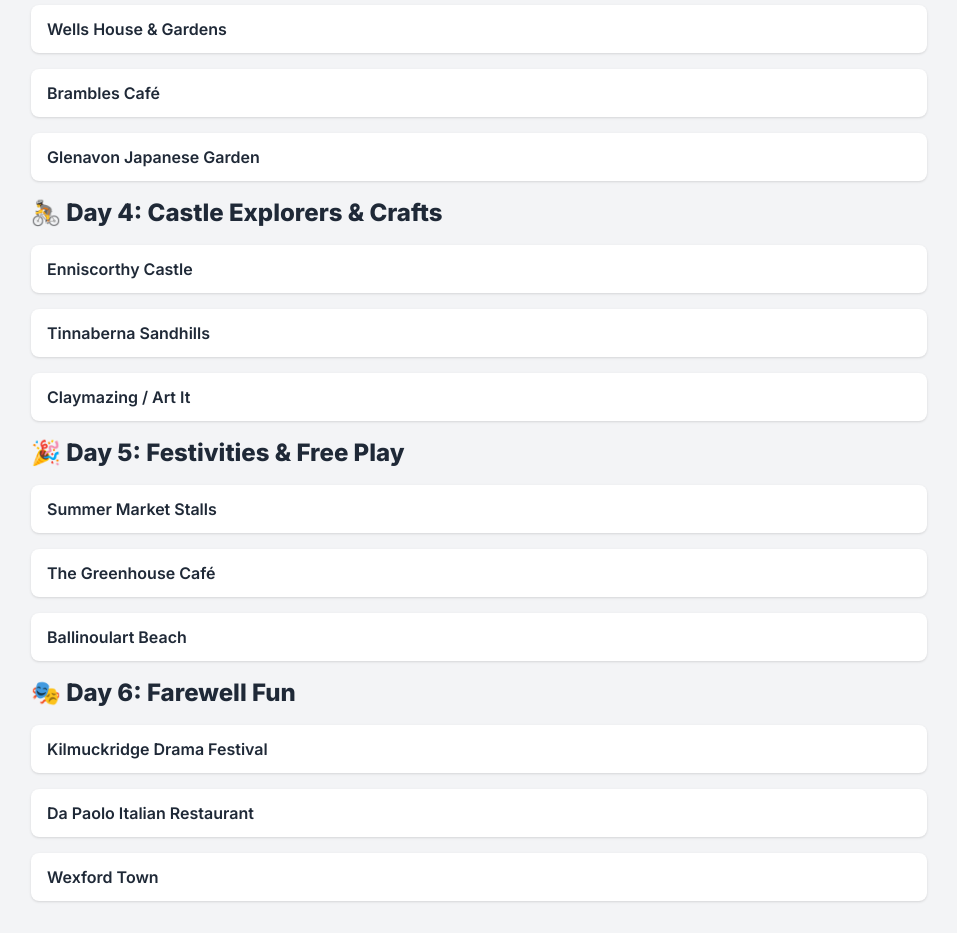
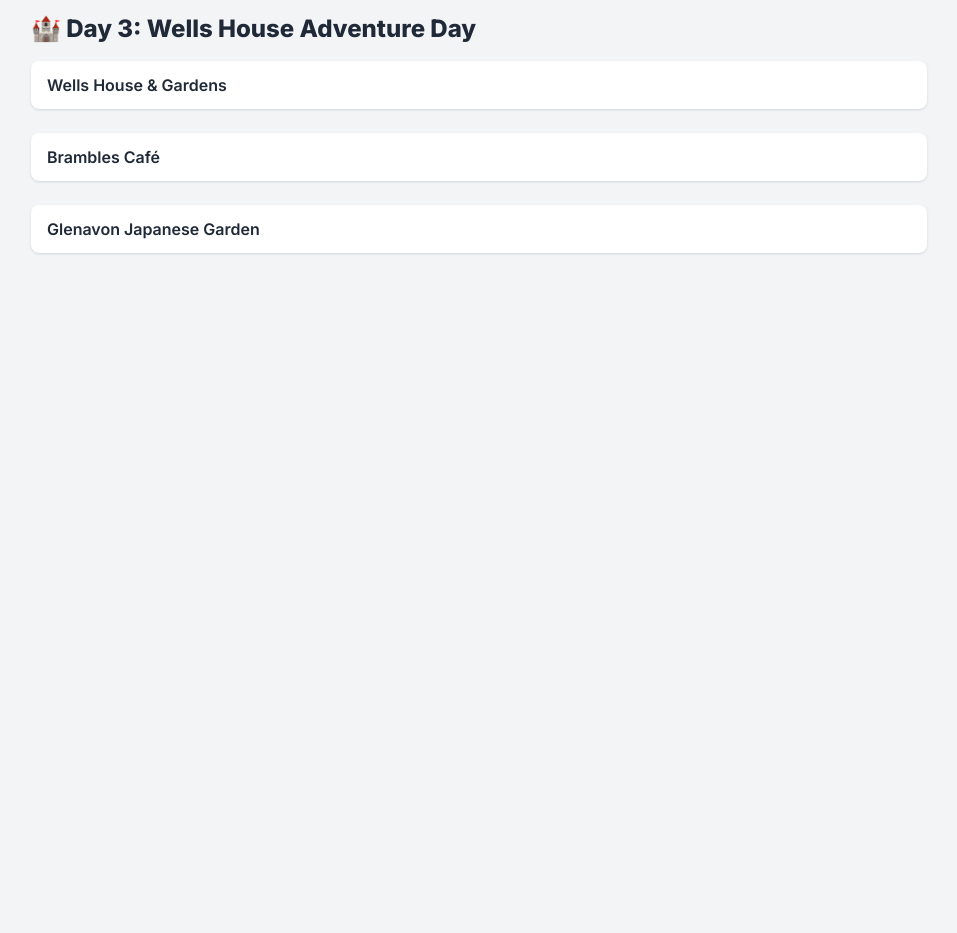
Before and after one commit to duddmeister/holiday-itinerary, a plain HTML site: page index.html in a window 1280 px wide. Shown: the part 683-1616 px from the top of the page, without its empty margins (161-1118 px from the left). After the commit the page ends 976 px from the top, so only its background shows below. Drawn offline with nearby package versions, Linux system fonts and the light colour scheme.

Commit message:
Update index.html

```diff
--- a/index.html
+++ b/index.html
@@ -26,6 +26,16 @@
       object-fit: cover;
       border-radius: 0.75rem;
     }
+    .activity-panel {
+      max-height: 0;
+      overflow: hidden;
+      transition: all 0.4s ease;
+      opacity: 0;
+    }
+    .activity-panel.open {
+      max-height: 1000px;
+      opacity: 1;
+    }
   </style>
 </head>
 <body class="bg-gray-100 text-gray-800 p-4">
@@ -37,62 +47,88 @@
   {
     day: '🏖️ Day 1: Arrival & Summer Beach Bliss',
     items: [
-            { name: 'Upton Court Hotel', description: 'Check into Upton Court Hotel or a seaside cottage.', location: 'Upton Court Hotel', images: ['https://lh5.googleusercontent.com/p/AF1QipMAvcFzN1dTeUvW5hSfzK4J5ALpCE_Pv7hxgTdb=w600-h400'] },
-            { name: "Kate’s Coffee Shop & Deli", description: 'Cool off with smoothies and treats.', location: "Kate’s Coffee Shop & Deli", images: ['https://lh5.googleusercontent.com/p/AF1QipM5Et5ORZzbc9hyDdEmL7K6oA_MmiRybpYP52-9=w600-h400'] },
-            { name: 'Morriscastle Beach', description: 'Great for paddling, sandcastle building, and seashell hunting.', location: 'Morriscastle Beach', images: ['https://lh5.googleusercontent.com/p/AF1QipOjcoPHyVoqQ8CLT8BiYwCyI0edypRDb7BSr2mo=w600-h400'] },
-            { name: "Lawler’s of Morriscastle", description: 'Evening family dinner (outdoor seating available!)', location: "Lawler’s of Morriscastle", images: ['https://lh5.googleusercontent.com/p/AF1QipP6N3sMXzTx4Z5Yo_EIjZVdtZOGmJLYxuL2o7zy=w600-h400'] },
+      {
+        name: 'Upton Court Hotel',
+        description: 'Check into Upton Court Hotel or a seaside cottage.',
+        location: 'Upton Court Hotel',
+        images: ['https://lh5.googleusercontent.com/p/AF1QipMAvcFzN1dTeUvW5hSfzK4J5ALpCE_Pv7hxgTdb=w600-h400']
+      },
+      {
+        name: "Kate’s Coffee Shop & Deli",
+        description: 'Cool off with smoothies and treats.',
+        location: "Kate’s Coffee Shop & Deli",
+        images: ['https://lh5.googleusercontent.com/p/AF1QipM5Et5ORZzbc9hyDdEmL7K6oA_MmiRybpYP52-9=w600-h400']
+      },
+      {
+        name: 'Morriscastle Beach',
+        description: 'Great for paddling, sandcastle building, and seashell hunting.',
+        location: 'Morriscastle Beach',
+        images: ['https://lh5.googleusercontent.com/p/AF1QipOjcoPHyVoqQ8CLT8BiYwCyI0edypRDb7BSr2mo=w600-h400']
+      },
+      {
+        name: "Lawler’s of Morriscastle",
+        description: 'Evening family dinner (outdoor seating available!)',
+        location: "Lawler’s of Morriscastle",
+        images: ['https://lh5.googleusercontent.com/p/AF1QipP6N3sMXzTx4Z5Yo_EIjZVdtZOGmJLYxuL2o7zy=w600-h400']
+      }
     ]
   },
   {
     day: '🦙 Day 2: Nature Walk & Wildlife Wonders',
     items: [
-            { name: 'Kilmuckridge-Morriscastle Trail', description: 'Morning stroll on the buggy-friendly trail.', location: 'Kilmuckridge-Morriscastle Trail', images: ['https://lh5.googleusercontent.com/p/AF1QipOa9R9SgK4LChLxq9LzZFXQpAZuWmMHbOqR7zGA=w600-h400'] },
-            { name: 'Secret Valley Wildlife Park', description: 'Interactive animal sessions and pony rides.', location: 'Secret Valley Wildlife Park', images: ['https://lh5.googleusercontent.com/p/AF1QipMvLq0RxM9TgNLUecR4EE46_1YxGpbwDlz9B0Ya=w600-h400'] },
-            { name: 'Partridges, Gorey', description: 'Grab ice cream with local flavors.', location: 'Partridges Gorey', images: ['https://lh5.googleusercontent.com/p/AF1QipMwPg3MCLRT_hgY8ZP10zTfZnSTnV6lZbKJGvVQ=w600-h400'] },
+      {
+        name: 'Kilmuckridge-Morriscastle Trail',
+        description: 'Morning stroll on the buggy-friendly trail.',
+        location: 'Kilmuckridge-Morriscastle Trail',
+        images: ['https://lh5.googleusercontent.com/p/AF1QipOa9R9SgK4LChLxq9LzZFXQpAZuWmMHbOqR7zGA=w600-h400']
+      },
+      {
+        name: 'Secret Valley Wildlife Park',
+        description: 'Interactive animal sessions and pony rides.',
+        location: 'Secret Valley Wildlife Park',
+        images: ['https://lh5.googleusercontent.com/p/AF1QipMvLq0RxM9TgNLUecR4EE46_1YxGpbwDlz9B0Ya=w600-h400']
+      },
+      {
+        name: 'Partridges, Gorey',
+        description: 'Grab ice cream with local flavors.',
+        location: 'Partridges Gorey',
+        images: ['https://lh5.googleusercontent.com/p/AF1QipMwPg3MCLRT_hgY8ZP10zTfZnSTnV6lZbKJGvVQ=w600-h400']
+      }
     ]
   },
   {
     day: '🏰 Day 3: Wells House Adventure Day',
     items: [
-            { name: 'Wells House & Gardens', description: 'Fairy trails, petting farm, archery, treasure hunts.', location: 'Wells House and Gardens', images: ['https://lh5.googleusercontent.com/p/AF1QipMmbBYNrcWD-QciwHFqGhMUCaL3tv2EdNBvVrOB=w600-h400'] },
-            { name: 'Brambles Café', description: 'Lunch on-site at Brambles Café.', location: 'Brambles Café Wells House', images: ['https://lh5.googleusercontent.com/p/AF1QipO4DnFAbUd5NTkINv1NnMzEStzY6jqahpgOLv9A=w600-h400'] },
-            { name: 'Glenavon Japanese Garden', description: 'Optional quick detour to the serene garden.', location: 'Glenavon Japanese Garden', images: ['https://lh5.googleusercontent.com/p/AF1QipNRtOZbY1jw6EJzUMNlfpY9DLrK-bHZj04Zyk0x=w600-h400'] },
-          ]
+      {
+        name: 'Wells House & Gardens',
+        description: 'Fairy trails, petting farm, archery, treasure hunts.',
+        location: 'Wells House and Gardens',
+        images: ['https://lh5.googleusercontent.com/p/AF1QipMmbBYNrcWD-QciwHFqGhMUCaL3tv2EdNBvVrOB=w600-h400']
       },
       {
-          day: '🚴 Day 4: Castle Explorers & Crafts',
-          items: [
-            { name: 'Enniscorthy Castle', description: 'Visit historic Enniscorthy Castle (25 minutes drive).', location: 'Enniscorthy Castle', images: ['https://lh5.googleusercontent.com/p/AF1QipNtG9cTSnUG25Z_WZpKZC7Vbb2Av2_QqgdN-aQg=w600-h400'] },
-            { name: 'Tinnaberna Sandhills', description: 'Cycle or walk around the scenic sandhills.', location: 'Tinnaberna Sandhills', images: ['https://lh5.googleusercontent.com/p/AF1QipOWAzhgN7Z__JQUnYTqf08ibVdxWqxXhHwYomTy=w600-h400'] },
-            { name: 'Claymazing / Art It', description: 'Afternoon pottery painting or craft workshop for kids.', location: 'Claymazing Gorey', images: ['https://lh5.googleusercontent.com/p/AF1QipPnTGNLwbgjATNNoVaTSyIH2Zs0NaaNDC9qKYiB=w600-h400'] },
-          ]
+        name: 'Brambles Café',
+        description: 'Lunch on-site at Brambles Café.',
+        location: 'Brambles Café Wells House',
+        images: ['https://lh5.googleusercontent.com/p/AF1QipO4DnFAbUd5NTkINv1NnMzEStzY6jqahpgOLv9A=w600-h400']
       },
       {
-          day: '🎉 Day 5: Festivities & Free Play',
-          items: [
-            { name: 'Summer Market Stalls', description: 'Browse weekend market stalls in nearby towns.', location: 'Kilmuckridge Market', images: ['https://lh5.googleusercontent.com/p/AF1QipPeXkOwDXRmWmLgNNRS7HvdeBglx08FqaM9mTtP=w600-h400'] },
-            { name: 'The Greenhouse Café', description: 'Drop-in kids craft sessions and snacks.', location: 'The Greenhouse Café', images: ['https://lh5.googleusercontent.com/p/AF1QipNpYQfFwYzTQ8g_u1xvw9fHZ38sVWfwlfCegXEj=w600-h400'] },
-            { name: 'Ballinoulart Beach', description: 'Late afternoon beach play—kite flying and digging.', location: 'Ballinoulart Beach', images: ['https://lh5.googleusercontent.com/p/AF1QipN6xE5sW05FZ4FVpMduhI2j3W9yDYjSsi9HXBun=w600-h400'] },
+        name: 'Glenavon Japanese Garden',
+        description: 'Optional quick detour to the serene garden.',
+        location: 'Glenavon Japanese Garden',
+        images: ['https://lh5.googleusercontent.com/p/AF1QipNRtOZbY1jw6EJzUMNlfpY9DLrK-bHZj04Zyk0x=w600-h400']
+      }
     ]
-        },
-        {
-          day: '🎭 Day 6: Farewell Fun',
-          items: [
-            { name: 'Kilmuckridge Drama Festival', description: 'Catch a short family-friendly performance.', location: 'Kilmuckridge', images: ['https://lh5.googleusercontent.com/p/AF1QipN7kI9iAqJG7mdLDgWcoGLTn5d0kJydQIFt0xyb=w600-h400'] },
-            { name: 'Da Paolo Italian Restaurant', description: 'Brunch at Da Paolo before heading home.', location: 'Da Paolo Italian Restaurant', images: ['https://lh5.googleusercontent.com/p/AF1QipMEP6KDd84gWYpAYaFViccbPA3dN84Ah7O2hDSo=w600-h400'] },
-            { name: 'Wexford Town', description: 'Stop by for a final stroll and ice cream.', location: 'Wexford', images: ['https://lh5.googleusercontent.com/p/AF1QipP2YspkN5ZGVCCFt0CNENOVZehMEwK7iWsasw5a=w600-h400'] },
-          ]
-        },
+  }
 ];
 
       function togglePanel(id) {
         document.querySelectorAll('.activity-panel').forEach(panel => {
           if (panel.id !== id) {
-            panel.classList.add('hidden');
+            panel.classList.remove('open');
           }
         });
         const panel = document.getElementById(id);
-        panel.classList.toggle("hidden");
+        panel.classList.toggle("open");
       }
 
       window.onload = () => {
@@ -109,7 +145,7 @@
                 <button class="w-full text-left px-4 py-3 bg-white shadow rounded-lg hover:bg-gray-50" onclick="togglePanel('${id}')">
                   <span class="font-semibold">${item.name}</span>
                 </button>
-                <div id="${id}" class="activity-panel hidden mt-2 ml-4">
+                <div id="${id}" class="activity-panel mt-2 ml-4">
                   <p class="mb-2 text-sm italic">${item.description}</p>
                   <iframe
                     src="https://www.google.com/maps?q=${encodeURIComponent(item.location)}&output=embed"
```
Lines whose indentation alone changed are shown as unchanged.
